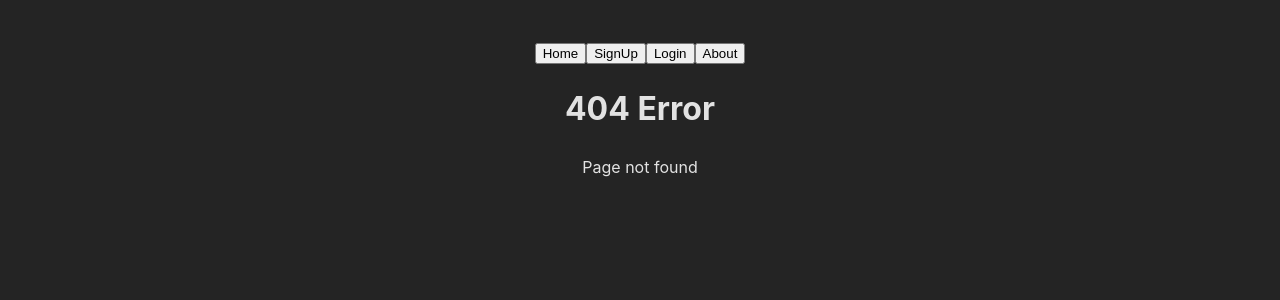
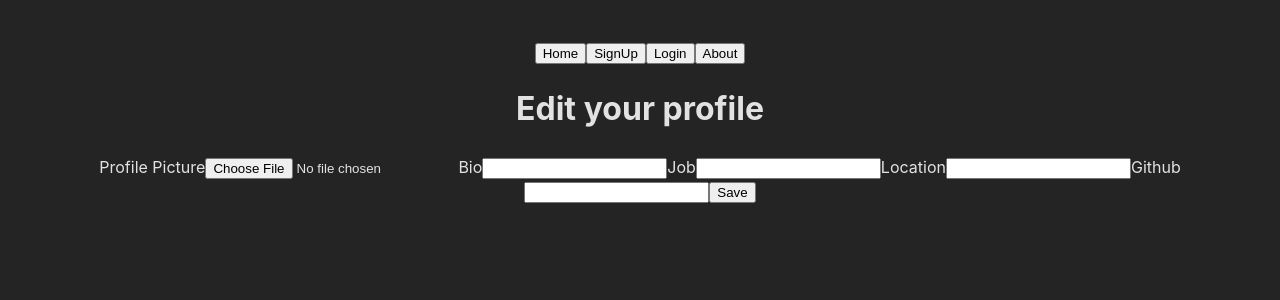
Before and after one commit to FullStyle-app/fullstyle-app-frontend, a React (Vite) app: page /edit-profile/1 in a window 1280 px wide. Before the commit this address had no page. Shown: the top 300 px of the page. Built offline with nearby package versions, Linux system fonts and the light colour scheme.

Commit message:
update profile ok except img upload which print an empty string

```diff
--- a/src/App.jsx
+++ b/src/App.jsx
@@ -8,6 +8,7 @@ import AboutPage from './pages/AboutPage'
 import ErrorPage from   './pages/ErrorPage'
 
 import CreatorProfilePage from './pages/CreatorProfilePage'
+import EditProfilePage from './pages/EditProfilePage'
 import PostDetailsPage from './pages/PostDetailsPage'
 import UpdatePost from './components/UpdatePost'
 import SignUpPage from './pages/SignUpPage'
@@ -23,6 +24,7 @@ function App() {
         <Route path="/" element={<Homepage />} />
         <Route path="/about" element={<AboutPage />} />
         <Route path="/creators/:id" element={<CreatorProfilePage />} />
+        <Route path="/edit-profile/:id" element={<EditProfilePage />} />
 
         <Route path="/posts/:id" element={<PostDetailsPage />} />
         <Route path="/posts/:id/edit" element={<UpdatePost />} />
--- a/src/components/FavoritesList.jsx
+++ b/src/components/FavoritesList.jsx
@@ -42,7 +42,6 @@ function FavoritesList({ id }) {
             <img src={favorite.image1} alt={favorite.title} />
             <h2>{favorite.title}</h2>
             <p>{favorite.description}</p>
-            <p>{favorite._id}</p>
             <Link to={`/posts/${favorite._id}`}>
               <button>Details</button>
             </Link>
--- a/src/pages/CreatorProfilePage.jsx
+++ b/src/pages/CreatorProfilePage.jsx
@@ -5,15 +5,15 @@ import { useNavigate } from "react-router-dom";
 import { Link } from "react-router-dom";
 import CreatorPosts from "../components/CreatorPosts";
 import FavoritesList from "../components/favoritesList";
-import service from "../services/file-upload.service";
+import EditProfilePage from "./EditProfilePage";
+
 
 function CreatorProfilePage() {
   const { id } = useParams();
   const [user, setUser] = useState(null);
   const [loading, setLoading] = useState(true);
-  const [img, setImg] = useState('');
   const storedToken = localStorage.getItem("authToken");
-  const navigate = useNavigate();
+
 
   const formatDate = (dateString) => {
     const date = new Date(dateString);
@@ -22,40 +22,6 @@ function CreatorProfilePage() {
       month: "long",
       day: "numeric",
     });
-  };
-
-  const handleFileUpload = (e) => {
-    console.log("The file to be uploaded is: ", e.target.files[0]);
-    const uploadData = new FormData();
-    uploadData.append("img", e.target.files[0]);
-
-    service
-      .uploadProfilePicture(uploadData)
-      .then((response) => {
-        console.log(response);
-        setImg(response);
-      })
-      .catch((err) => console.log("Error while uploading the file: ", err));
-  };
-
-  const handleSubmit = (e) => {
-    axios
-      .put(
-        "http://localhost:5005/users/" + id,
-        { img: img },
-        {
-          headers: {
-            Authorization: `Bearer ${storedToken}`,
-          },
-        }
-      )
-      .then((response) => {
-        console.log(response);
-        navigate('/');
-      })
-      .catch((error) => {
-        console.log("Error:", error);
-      });
   };
 
   useEffect(() => {
@@ -73,26 +39,19 @@ function CreatorProfilePage() {
   return (
     <>
       <div>
-        <h1>Creator Profile Page</h1>
+        <Link to={`/edit-profile/${id}`}>
+          <button>Edit Profile</button>
+        </Link>
         {loading && <p>Loading...</p>}
         {user && (
           <div>
-            {user.img ? (
-              <img src={user.img} alt={user.username} />
-            ) : (
-              <div>
-                <p>Add a profile picture now !</p>
-                <input type="file" name="img" onChange={handleFileUpload} />
+            <h1>{user.username}'s Profile Page</h1>
+            <img src={user.img} />
 
-                <button onClick={handleSubmit}>Update</button>
-              </div>
-            )}
-
-            <h2>{user.username}</h2>
-            <p>{formatDate(user.created)}</p>
-            <p>{user.bio}</p>
-            <p>{user.job}</p>
-            <p>{user.location}</p>
+            <p>In the community since : {formatDate(user.created)}</p>
+            <p>Bio : {user.bio}</p>
+            <p>Job : {user.job}</p>
+            <p>Location : {user.location}</p>
             {user.github ? (
               <a href={user.github} target="_blank">
                 <button>Github</button>
@@ -103,7 +62,6 @@ function CreatorProfilePage() {
               </button>
             )}
             <div>
-              <h2>Posts</h2>
               <CreatorPosts id={id} />
               <FavoritesList id={id} />
             </div>
--- /dev/null
+++ b/src/pages/EditProfilePage.jsx
@@ -0,0 +1,124 @@
+import axios from "axios";
+import service from "../services/file-upload.service";
+import React, { useEffect, useState } from "react";
+import { useParams } from "react-router-dom";
+import { useNavigate } from "react-router-dom";
+
+function EditProfilePage() {
+  const { id } = useParams();
+  // EDIT PROFILE // STATES
+  const [img, setImg] = useState("");
+  const [bio, setBio] = useState("");
+  const [job, setJob] = useState("");
+  const [location, setLocation] = useState("");
+  const [github, setGithub] = useState("");
+  //EDIT PROFILE // SET
+  const handleBioChange = (e) => setBio(e.target.value);
+  const handleJobChange = (e) => setJob(e.target.value);
+  const handleLocationChange = (e) => setLocation(e.target.value);
+  const handleGithubChange = (e) => setGithub(e.target.value);
+
+  // STATES FOR LOADING AND ERROR
+  const [loading, setLoading] = useState(true);
+  const [error, setError] = useState(null);
+  const navigate = useNavigate();
+
+  // AUTH
+  const storedToken = localStorage.getItem("authToken");
+
+
+  // PROFILE PICTURE UPLOAD
+  const handleFileUpload = (e) => {
+    console.log("The file to be uploaded is: ", e.target.files[0]);
+    const uploadData = new FormData();
+    uploadData.append("img", e.target.files[0]);
+
+    service
+      .uploadProfilePicture(uploadData)
+      .then((response) => {
+        console.log(response);
+        setImg(response);
+      })
+      .catch((err) => console.log("Error while uploading the file: ", err));
+  };
+
+  // HANDLE SUBMIT / PULL REQUEST TO DB
+  const handleSubmit = (e) => {
+    e.preventDefault();
+
+    const requestBody = {};
+
+    // Include Bio if it's not empty
+    if (bio.trim() !== "") {
+     requestBody.bio = bio;
+    }
+
+    // Include Job if it's not empty
+    if (job.trim() !== "") {
+      requestBody.job = job;
+    }
+
+    // Include Location if it's not empty
+    if (location.trim() !== "") {
+     requestBody.location = location;
+    }
+
+    // Include Github if it's not empty
+    if (github.trim() !== "") {
+     requestBody.github = github;
+    }
+
+    // always print an empty string in the img field
+
+
+
+    axios
+      .put(
+        `http://localhost:5005/users/${id}`,
+        requestBody,
+        {
+          headers: {
+            Authorization: `Bearer ${storedToken}`,
+            "Content-Type": "multipart/form-data"
+          },
+        }
+      )
+      .then((response) => {
+        console.log(response);
+        navigate(`/creators/${id}`);
+      })
+      .catch((error) => {
+        console.log("Error:", error);
+      });
+
+    };
+
+
+
+
+  return (
+    <div>
+      <h1>Edit your profile</h1>
+      <form onSubmit={handleSubmit}>
+        <label>Profile Picture</label>
+        <input type="file" onChange={handleFileUpload} />
+
+        <label>Bio</label>
+        <input type="text" value={bio} onChange={handleBioChange} />
+
+        <label>Job</label>
+        <input type="text" value={job} onChange={handleJobChange} />
+
+        <label>Location</label>
+        <input type="text" value={location} onChange={handleLocationChange} />
+
+        <label>Github</label>
+        <input type="text" value={github} onChange={handleGithubChange} />
+
+        <button type="submit">Save</button>
+      </form>
+    </div>
+  );
+};
+
+export default EditProfilePage;
```
